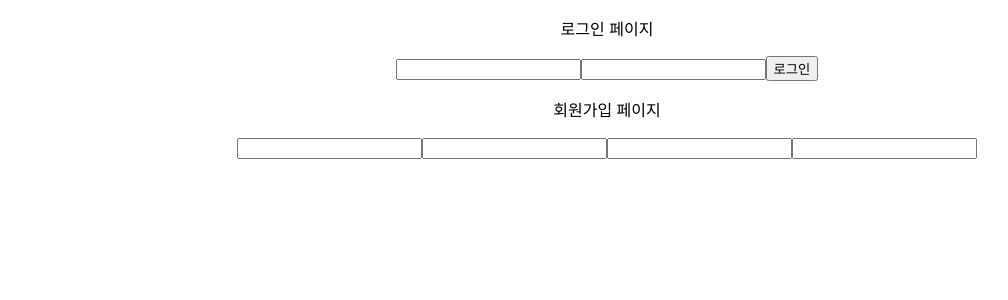
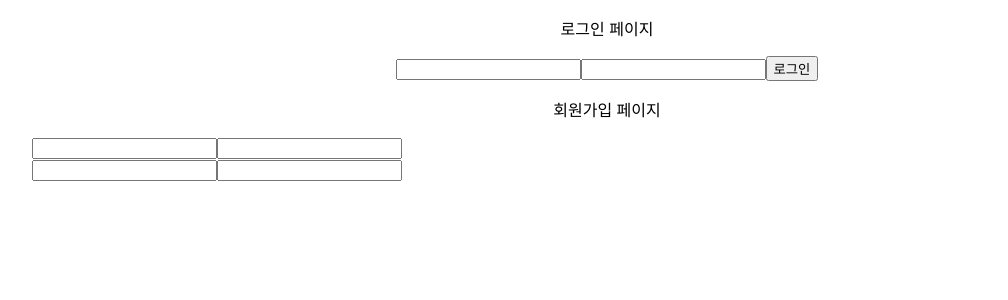
Before and after one commit to leechaeyeon321/wanted-pre-onboarding-frontend, a React (Create React App) app in the folder project/: page / in a window 1280 px wide. Shown: the top 300 px of the page, without its empty margins (33-1041 px from the left). Built offline with nearby package versions, Linux system fonts and the light colour scheme.

Commit message:
feat: edit

```diff
--- a/project/src/components/Signup/Signup.jsx
+++ b/project/src/components/Signup/Signup.jsx
@@ -1,6 +1,8 @@
 import React, { useState } from 'react'
 import styled from 'styled-components';
 const Form = styled.form`
+  width: 500px;
+  height: auto;
 
 `
 export default function Signup() {
```
